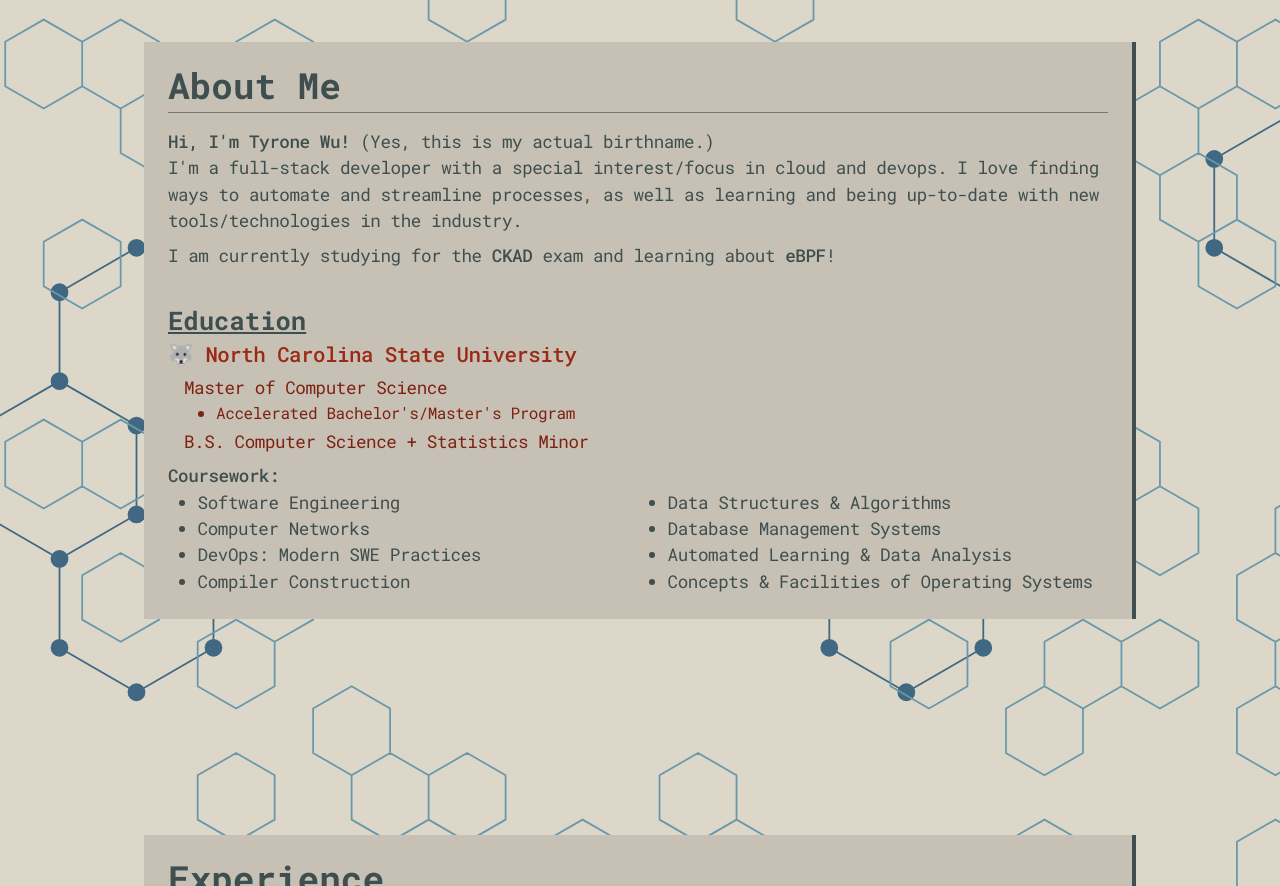
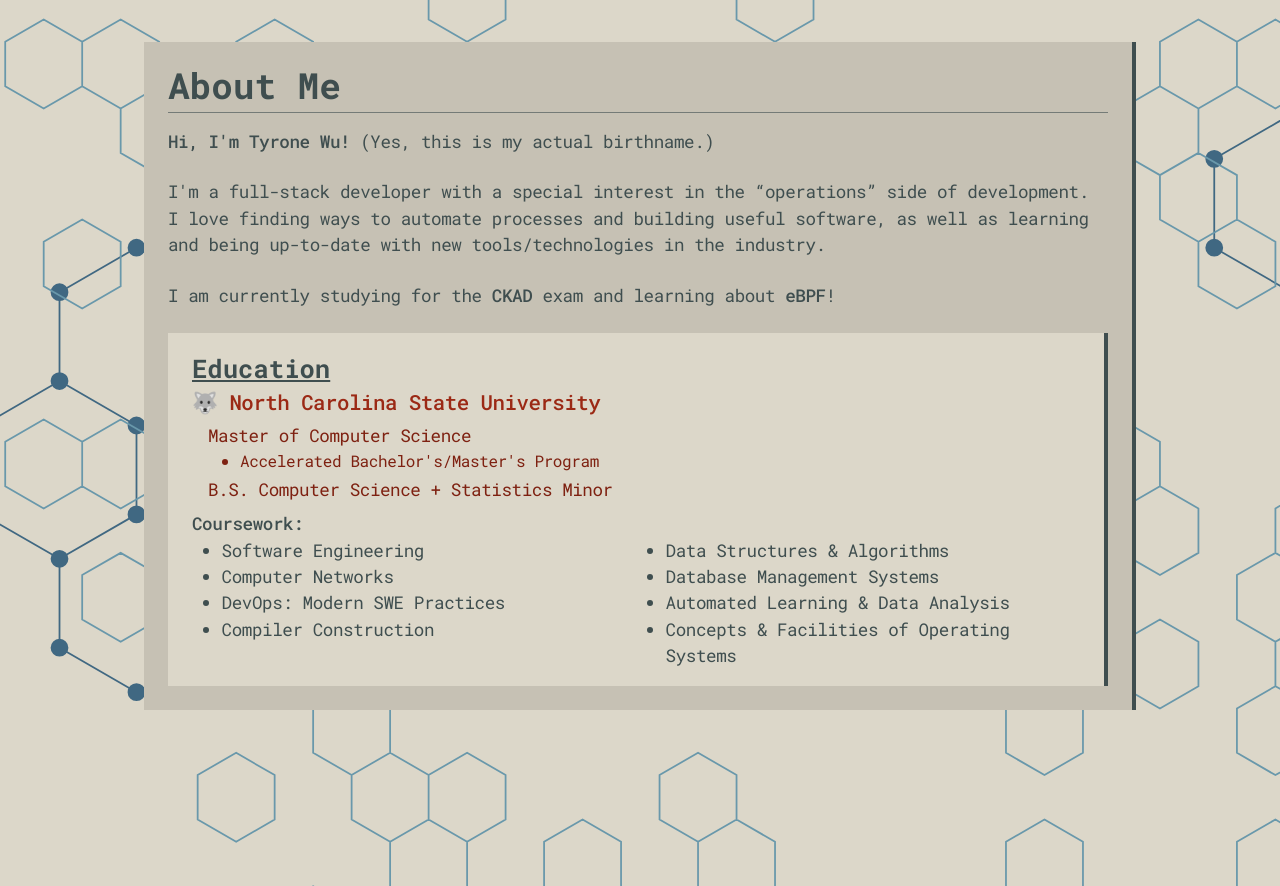
Before and after one commit to tyrone-wu/tyrone-wu.github.io, a Next.js app: page / in a window 1280 px wide. Shown: the part 640-1526 px from the top of the page. Built offline with nearby package versions, Linux system fonts and the light colour scheme.

Commit message:
refactor to use minicard seciton

```diff
--- a/src/components/sections/AboutMe/AboutDescription.tsx
+++ b/src/components/sections/AboutMe/AboutDescription.tsx
@@ -11,10 +11,10 @@ export default function About() {
       </Text>
 
       <Text textStyle="body">
-        I&apos;m a full-stack developer with a special interest/focus in cloud and devops. I love finding ways to automate and streamline processes, as well as learning and being up-to-date with new tools/technologies in the industry.
+        I&apos;m a full-stack developer with a special interest in the <q>operations</q> side of development. I love finding ways to automate processes and building useful software, as well as learning and being up-to-date with new tools/technologies in the industry.
       </Text>
 
-      <Text textStyle="body" mt={2}>
+      <Text textStyle="body">
         I am currently studying for the <Link href="https://www.cncf.io/certification/ckad/" fontWeight="medium" isExternal>CKAD</Link> exam and learning about <Link href="https://ebpf.io/" fontWeight="medium" isExternal>eBPF</Link>!
       </Text>
     </>
--- a/src/components/sections/AboutMe/AboutMe.tsx
+++ b/src/components/sections/AboutMe/AboutMe.tsx
@@ -1,4 +1,4 @@
-import { Box, SlideFade } from "@chakra-ui/react";
+import { Box, Flex, SlideFade } from "@chakra-ui/react";
 
 import Card from "@/components/sections/Card";
 import Description from "./AboutDescription";
@@ -13,8 +13,10 @@ export default function AboutMe({ textPalette }: Props) {
     <Box id="about">
       <SlideFade in transition={{ enter: { delay: 1.1 } }}>
         <Card textColor={textPalette} title="About Me">
-          <Description />
-          <Education />
+          <Flex direction="column" gap={6} mb={2}>
+            <Description />
+            <Education textPalette={textPalette} />
+          </Flex>
         </Card>
       </SlideFade>
       <Box mb={52} />
--- a/src/components/sections/AboutMe/Education.tsx
+++ b/src/components/sections/AboutMe/Education.tsx
@@ -1,6 +1,8 @@
-import { Text, ListItem, UnorderedList, Grid, Link, useColorModeValue } from "@chakra-ui/react";
+import { Text, ListItem, UnorderedList, Grid, Link, useColorModeValue, Flex } from "@chakra-ui/react";
 
-export default function Education() {
+import MiniCard from "@/components/sections/MiniCard";
+
+export default function Education({ textPalette }: { textPalette: string }) {
   const c1 = ["Software Engineering", "Computer Networks", "DevOps: Modern SWE Practices", "Compiler Construction"];
   const c2 = ["Data Structures & Algorithms", "Database Management Systems", "Automated Learning & Data Analysis", "Concepts & Facilities of Operating Systems"];
 
@@ -8,8 +10,9 @@ export default function Education() {
   const degreeColor = useColorModeValue("degree.0", "degree.1");
 
   return (
-    <>
-      <Text as="u" textStyle="h2" mt={8}>
+    <MiniCard textPalette={textPalette}>
+      <Flex direction="column" mx={6} my={4}>
+        <Text as="u" textStyle="h2">
           Education
         </Text>
 
@@ -32,7 +35,7 @@ export default function Education() {
         <Text textStyle="body" fontWeight="medium" mt={2}>
           Coursework:
         </Text>
-      <Grid templateColumns={["repeat(1, 1fr)", "repeat(2, 1fr)"]} mb={2}>
+        <Grid templateColumns={["repeat(1, 1fr)", "repeat(2, 1fr)"]}>
           <UnorderedList pl={3} textStyle="body">
             {c1.map((course: string) => (
               <ListItem key={course}>{course}</ListItem>
@@ -44,6 +47,7 @@ export default function Education() {
             ))}
           </UnorderedList>
         </Grid>
-    </>
+      </Flex>
+    </MiniCard>
   );
 };
```
Lines whose indentation alone changed are shown as unchanged.
